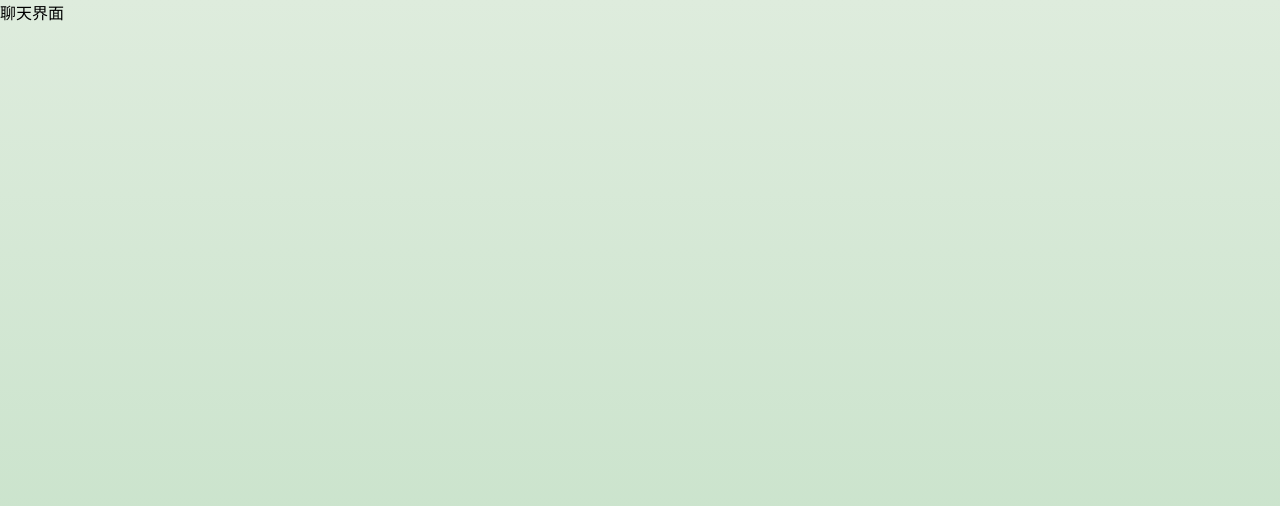
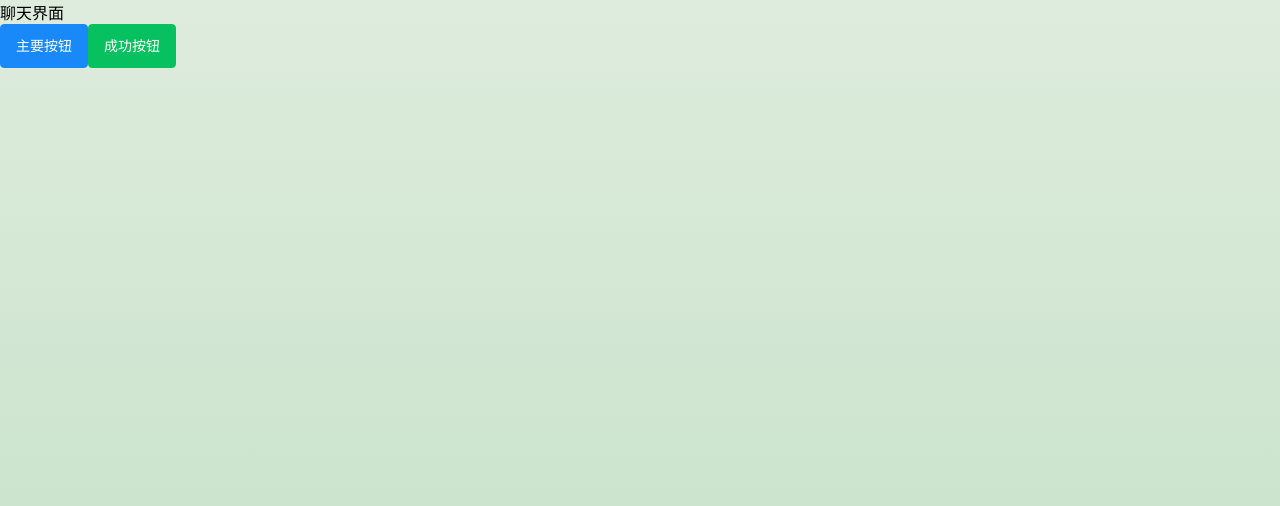
Before and after one commit to Winko1141/TravelAssistant_frontend, a Vue app: page / in a window 1280 px wide. Shown: the top 506 px of the page. Built offline with nearby package versions, Linux system fonts and the light colour scheme.

Commit message:
: 引入vant库

```diff
--- a/src/main.ts
+++ b/src/main.ts
@@ -1,7 +1,11 @@
 import { createApp } from 'vue'
 import App from './App.vue'
-import router from './router/index.ts'
+import router from './router/index'
+import { Button } from 'vant'
+
+import 'vant/lib/index.css'
 
 const app = createApp(App)
 app.use(router)
+app.use(Button)
 app.mount('#app')
--- a/src/page/home/home.vue
+++ b/src/page/home/home.vue
@@ -1,6 +1,8 @@
 <template>
   <div>
     <p>聊天界面</p>
+    <van-button type="primary">主要按钮</van-button>
+    <van-button type="success">成功按钮</van-button>
   </div>
 </template>
 
```
